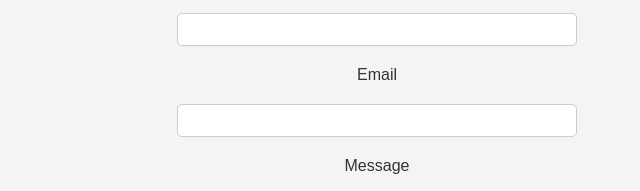
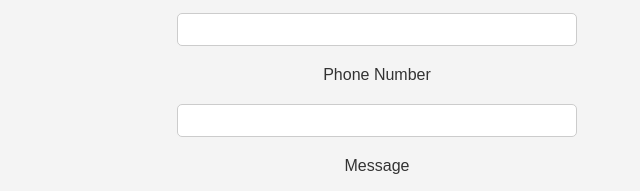
Before and after one commit to V0rt3xRP/xyz_doj, a plain HTML site: page index.html in a window 1280 px wide. Shown: the part 1123-1314 px from the top of the page, 263-903 px from the left. Drawn offline with Linux system fonts and the light colour scheme.

Commit message:
changed forum

```diff
--- a/index.html
+++ b/index.html
@@ -81,8 +81,8 @@
             <label for="name">Name</label>
             <input type="text" id="name" name="name" required>
 
-            <label for="email">Email</label>
-            <input type="email" id="email" name="email" required>
+            <label for="phone">Phone Number</label>
+            <input type="tel" id="phone" name="phone" required>
 
             <label for="message">Message</label>
             <textarea id="message" name="message" required></textarea>
@@ -93,6 +93,7 @@
         <p>Email: info@dojdepartment.gov</p>
     </section>
 
+
     <!-- Link to external JavaScript file -->
     <script src="script.js"></script>
 
--- a/script.js
+++ b/script.js
@@ -9,7 +9,7 @@ async function submitForm(event) {
 
     const data = {
         name: formData.get('name'),
-        email: formData.get('email'),
+        phone: formData.get('phone'), // Added phone field
         message: formData.get('message')
     };
 
@@ -18,10 +18,9 @@ async function submitForm(event) {
             method: 'POST',
             headers: { 'Content-Type': 'application/json' },
             body: JSON.stringify(data),
-            mode: 'no-cors' // Bypasses CORS restrictions but limits response handling
+            mode: 'no-cors'
         });
 
-        // Since 'no-cors' mode limits access to the response, we won't be able to handle the response here.
         alert('Message submitted successfully!');
         form.reset();
     } catch (error) {
```
